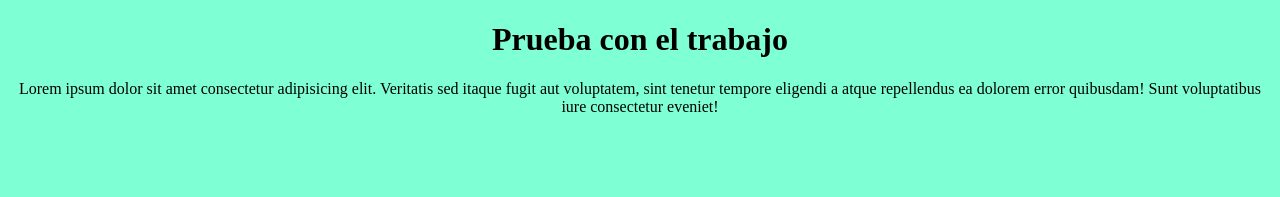
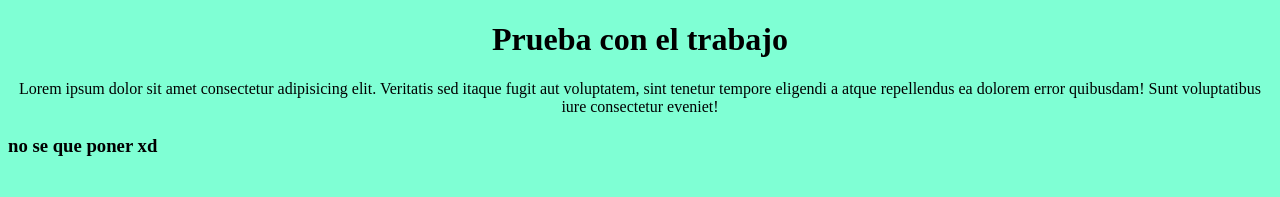
Before and after one commit to TDroidX/pruebaError, a plain HTML site: page index.html in a window 1280 px wide. Drawn offline with Linux system fonts and the light colour scheme.

Commit message:
Se añadieron divs

```diff
--- a/index.html
+++ b/index.html
@@ -9,6 +9,12 @@
 <body>
     <h1>Prueba con el trabajo</h1>
     <p>Lorem ipsum dolor sit amet consectetur adipisicing elit. Veritatis sed itaque fugit aut voluptatem, sint tenetur tempore eligendi a atque repellendus ea dolorem error quibusdam! Sunt voluptatibus iure consectetur eveniet!</p>
+    <div class="texto">
+        <div>
+            <h3>no se que poner xd</h3>
+            <img src="" alt="">
+        </div>
+    </div>
 
 </body>
 </html>
```
